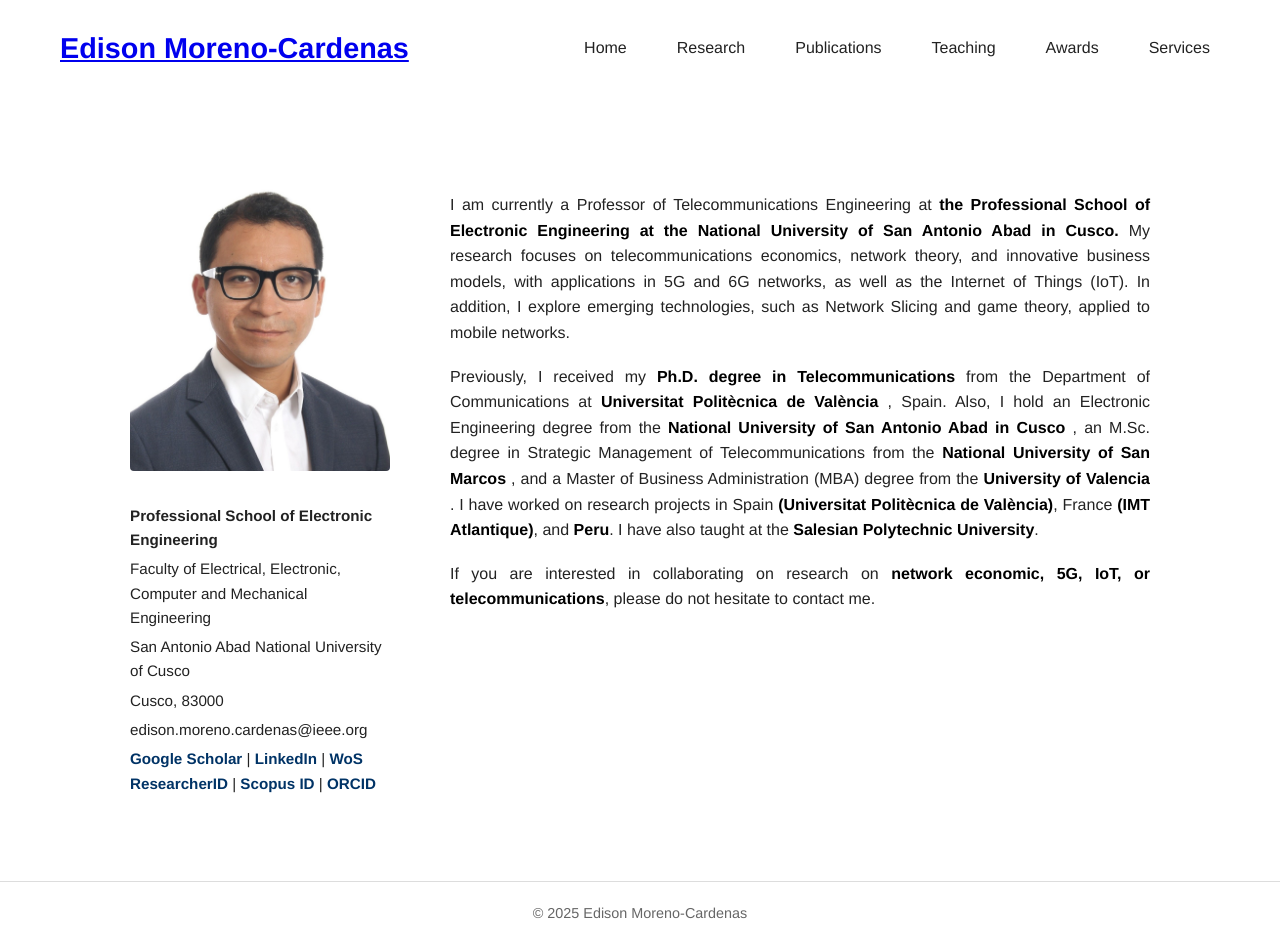
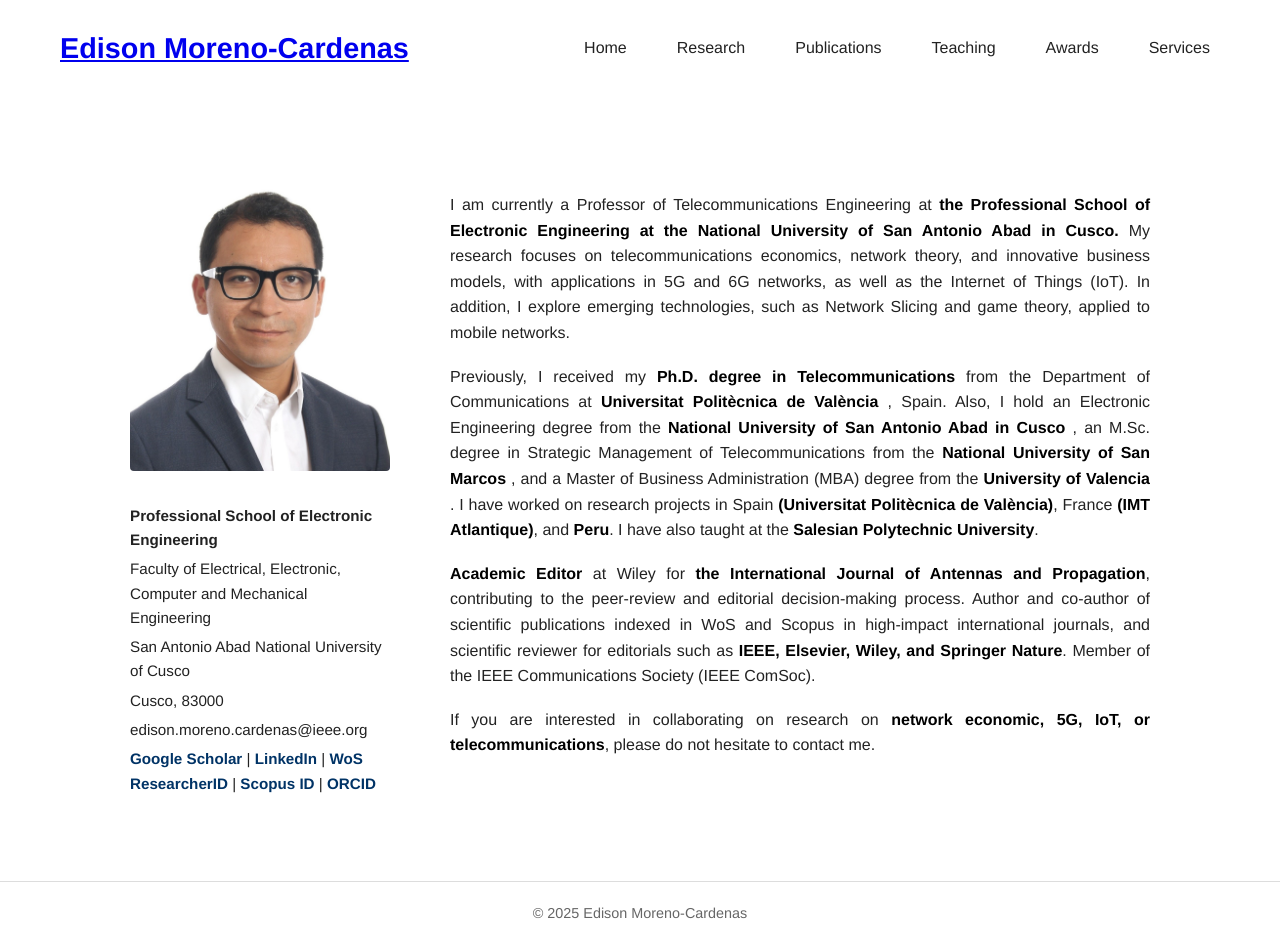
Before and after one commit to edisonmorenocardenas/edisonmorenocardenas.github.io, a Jekyll site: the page built from index.html, in a window 1280 px wide and 945 px high. Built offline with Jekyll 4.4.1, drawn with Linux system fonts in a browser that asks for light colours.

Commit message:
Actualizar conteni

```diff
--- a/index.html
+++ b/index.html
@@ -57,7 +57,14 @@ title: "Home"
       <strong>Peru</strong>.
       I have also taught at the <strong>Salesian Polytechnic University</strong>.
     </p>
-
+    <p>
+      <strong>Academic Editor</strong> at Wiley for <strong>the International
+Journal of Antennas and Propagation</strong>, contributing to the peer-review
+and editorial decision-making process. Author and co-author of scientific
+publications indexed in WoS and Scopus in high-impact international journals,
+and scientific reviewer for editorials such as <strong>IEEE, Elsevier, Wiley,
+and Springer Nature</strong>. Member of the IEEE Communications Society (IEEE ComSoc).
+    </p>
     <p>
       If you are interested in collaborating on research on <strong>network economic, 5G, IoT, or telecommunications</strong>,
       please do not hesitate to contact me.
```
